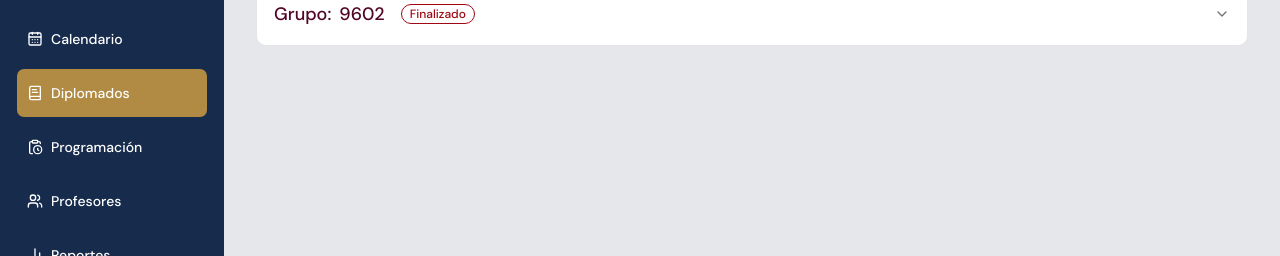
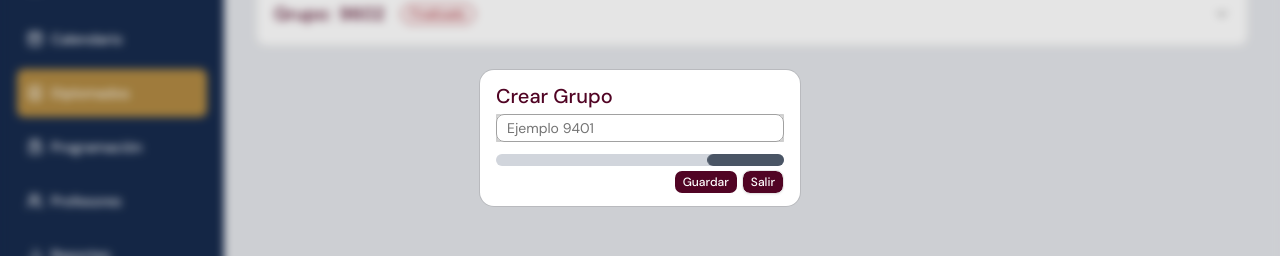
Before and after one commit to cr-gcc/bitacora-diplomados-r, a React (Vite) app: page /diplomados/1 in a window 1280 px wide. Both pictures are taken after a click on the button "Crear grupo". Shown: the part 262-518 px from the top of the page. Built offline with nearby package versions, Linux system fonts and the light colour scheme.

Commit message:
Página de grupos con modales

```diff
--- a/src/components/layouts/components/accordions/GroupAcordion.tsx
+++ b/src/components/layouts/components/accordions/GroupAccordion.tsx
@@ -24,7 +24,7 @@ interface Props {
     }[];
 }
 
-export function GroupAcordion({ items }: Props) {
+export function GroupAccordion({ items }: Props) {
     return (
         <Accordion className="bg-white w-full rounded-lg border">
             {items.map((item) => (
--- /dev/null
+++ b/src/components/layouts/components/modals/CheckModuleModal.tsx
@@ -0,0 +1,37 @@
+import { Button } from "@/components/ui/button"
+import {
+    Dialog,
+    DialogClose,
+    DialogContent,
+    DialogFooter,
+    DialogHeader,
+    DialogTitle,
+} from "@/components/ui/dialog"
+import { ProgressBar } from "@components/layouts/components/loading/ProgressBar";
+
+interface Props {
+    open: boolean;
+    onOpenChange: (open: boolean) => void;
+}
+
+export function CheckModuleModal({ open, onOpenChange }: Props) {
+    return (
+        <Dialog open={open} onOpenChange={onOpenChange}>
+            <DialogContent className="w-full sm:w-1/4 px-4 py-3 gap-y-1" showCloseButton={false} >
+                <DialogHeader>
+                    <DialogTitle className="text-xl text-pink-950">Verificar Módulo</DialogTitle>
+                </DialogHeader>
+                <div className="no-scrollbar max-h-[50vh] overflow-y-auto mb-2">
+                    <p className="text-center">¿Desea verificar este módulo de forma permanente?</p>
+                </div>
+                <div>
+                    <ProgressBar />
+                </div>
+                <DialogFooter className="w-full gap-x-1">
+                    <Button className="bg-pink-950 text-xs text-white hover:bg-pink-950/90 hover:text-white cursor-pointer" size="xs">Guardar</Button>
+                    <DialogClose render={<Button variant="outline" className="bg-pink-950 text-xs text-white hover:bg-pink-950/90 hover:text-white cursor-pointer" size="xs">Salir</Button>} />
+                </DialogFooter>
+            </DialogContent>
+        </Dialog>
+    )
+}
--- /dev/null
+++ b/src/components/layouts/components/modals/CreateGroupModal.tsx
@@ -0,0 +1,38 @@
+import { Button } from "@/components/ui/button"
+import {
+    Dialog,
+    DialogClose,
+    DialogContent,
+    DialogFooter,
+    DialogHeader,
+    DialogTitle,
+} from "@/components/ui/dialog"
+import { Input } from "@/components/ui/input"
+import { ProgressBar } from "@components/layouts/components/loading/ProgressBar";
+
+interface Props {
+    open: boolean;
+    onOpenChange: (open: boolean) => void;
+}
+
+export function CreateGroupModal({ open, onOpenChange }: Props) {
+    return (
+        <Dialog open={open} onOpenChange={onOpenChange}>
+            <DialogContent className="w-full sm:w-1/4 px-4 py-3 gap-y-1" showCloseButton={false} >
+                <DialogHeader>
+                    <DialogTitle className="text-xl text-pink-950">Crear Grupo</DialogTitle>
+                </DialogHeader>
+                <div className="no-scrollbar max-h-[50vh] overflow-y-auto mb-2">
+                    <Input className="h-7" placeholder="Ejemplo 9401" />
+                </div>
+                <div>
+                    <ProgressBar />
+                </div>
+                <DialogFooter className="w-full gap-x-1">
+                    <Button className="bg-pink-950 text-xs text-white hover:bg-pink-950/90 hover:text-white cursor-pointer" size="xs">Guardar</Button>
+                    <DialogClose render={<Button variant="outline" className="bg-pink-950 text-xs text-white hover:bg-pink-950/90 hover:text-white cursor-pointer" size="xs">Salir</Button>} />
+                </DialogFooter>
+            </DialogContent>
+        </Dialog>
+    )
+}
--- /dev/null
+++ b/src/components/layouts/components/modals/DeleteGroupModal.tsx
@@ -0,0 +1,37 @@
+import { Button } from "@/components/ui/button"
+import {
+    Dialog,
+    DialogClose,
+    DialogContent,
+    DialogFooter,
+    DialogHeader,
+    DialogTitle,
+} from "@/components/ui/dialog"
+import { ProgressBar } from "@components/layouts/components/loading/ProgressBar";
+
+interface Props {
+    open: boolean;
+    onOpenChange: (open: boolean) => void;
+}
+
+export function DeleteGroupModal({ open, onOpenChange }: Props) {
+    return (
+        <Dialog open={open} onOpenChange={onOpenChange}>
+            <DialogContent className="w-full sm:w-1/4 px-4 py-3 gap-y-1" showCloseButton={false} >
+                <DialogHeader>
+                    <DialogTitle className="text-xl text-pink-950">Eliminar Grupo</DialogTitle>
+                </DialogHeader>
+                <div className="no-scrollbar max-h-[50vh] overflow-y-auto mb-2">
+                    <p className="text-center">¿Desea eliminar este grupo de forma permanente?</p>
+                </div>
+                <div>
+                    <ProgressBar />
+                </div>
+                <DialogFooter className="w-full gap-x-1">
+                    <Button className="bg-pink-950 text-xs text-white hover:bg-pink-950/90 hover:text-white cursor-pointer" size="xs">Guardar</Button>
+                    <DialogClose render={<Button variant="outline" className="bg-pink-950 text-xs text-white hover:bg-pink-950/90 hover:text-white cursor-pointer" size="xs">Salir</Button>} />
+                </DialogFooter>
+            </DialogContent>
+        </Dialog>
+    )
+}
--- /dev/null
+++ b/src/components/layouts/components/modals/EditGroupModal.tsx
@@ -0,0 +1,38 @@
+import { Button } from "@/components/ui/button"
+import {
+    Dialog,
+    DialogClose,
+    DialogContent,
+    DialogFooter,
+    DialogHeader,
+    DialogTitle,
+} from "@/components/ui/dialog"
+import { Input } from "@/components/ui/input"
+import { ProgressBar } from "@components/layouts/components/loading/ProgressBar";
+
+interface Props {
+    open: boolean;
+    onOpenChange: (open: boolean) => void;
+}
+
+export function EditGroupModal({ open, onOpenChange }: Props) {
+    return (
+        <Dialog open={open} onOpenChange={onOpenChange}>
+            <DialogContent className="w-full sm:w-1/4 px-4 py-3 gap-y-1" showCloseButton={false} >
+                <DialogHeader>
+                    <DialogTitle className="text-xl text-pink-950">Crear Grupo</DialogTitle>
+                </DialogHeader>
+                <div className="no-scrollbar max-h-[50vh] overflow-y-auto mb-2">
+                    <Input className="h-7" placeholder="Ejemplo 9401" />
+                </div>
+                <div>
+                    <ProgressBar />
+                </div>
+                <DialogFooter className="w-full gap-x-1">
+                    <Button className="bg-pink-950 text-xs text-white hover:bg-pink-950/90 hover:text-white cursor-pointer" size="xs">Guardar</Button>
+                    <DialogClose render={<Button variant="outline" className="bg-pink-950 text-xs text-white hover:bg-pink-950/90 hover:text-white cursor-pointer" size="xs">Salir</Button>} />
+                </DialogFooter>
+            </DialogContent>
+        </Dialog>
+    )
+}
--- /dev/null
+++ b/src/components/layouts/components/modals/EditModuleModal.tsx
@@ -0,0 +1,37 @@
+import { Button } from "@/components/ui/button"
+import {
+    Dialog,
+    DialogClose,
+    DialogContent,
+    DialogFooter,
+    DialogHeader,
+    DialogTitle,
+} from "@/components/ui/dialog"
+import { ProgressBar } from "@components/layouts/components/loading/ProgressBar";
+
+interface Props {
+    open: boolean;
+    onOpenChange: (open: boolean) => void;
+}
+
+export function EditModuleModal({ open, onOpenChange }: Props) {
+    return (
+        <Dialog open={open} onOpenChange={onOpenChange}>
+            <DialogContent className="w-full sm:w-1/4 px-4 py-3 gap-y-1" showCloseButton={false} >
+                <DialogHeader>
+                    <DialogTitle className="text-xl text-pink-950">Editar Módulo</DialogTitle>
+                </DialogHeader>
+                <div className="no-scrollbar max-h-[50vh] overflow-y-auto mb-2">
+                    <p className="text-center">¿Desea editar este módulo de forma permanente?</p>
+                </div>
+                <div>
+                    <ProgressBar />
+                </div>
+                <DialogFooter className="w-full gap-x-1">
+                    <Button className="bg-pink-950 text-xs text-white hover:bg-pink-950/90 hover:text-white cursor-pointer" size="xs">Guardar</Button>
+                    <DialogClose render={<Button variant="outline" className="bg-pink-950 text-xs text-white hover:bg-pink-950/90 hover:text-white cursor-pointer" size="xs">Salir</Button>} />
+                </DialogFooter>
+            </DialogContent>
+        </Dialog>
+    )
+}
--- a/src/components/ui/dialog.tsx
+++ b/src/components/ui/dialog.tsx
@@ -5,8 +5,38 @@ import { cn } from "cn"
 import { Button } from "@/components/ui/button"
 import { XIcon } from "lucide-react"
 
-function Dialog({ ...props }: DialogPrimitive.Root.Props) {
-  return <DialogPrimitive.Root data-slot="dialog" {...props} />
+interface DialogProps extends DialogPrimitive.Root.Props {
+  closeOnEscape?: boolean
+  closeOnOutsideClick?: boolean
+}
+
+function Dialog({
+  closeOnEscape = false,
+  closeOnOutsideClick = false,
+  disablePointerDismissal,
+  onOpenChange,
+  ...props
+}: DialogProps) {
+  return (
+    <DialogPrimitive.Root
+      data-slot="dialog"
+      disablePointerDismissal={disablePointerDismissal ?? !closeOnOutsideClick}
+      onOpenChange={(open, eventDetails) => {
+        if (!open) {
+          if (!closeOnEscape && eventDetails.reason === "escape-key") {
+            eventDetails.cancel?.()
+            return
+          }
+          if (!closeOnOutsideClick && eventDetails.reason === "outside-press") {
+            eventDetails.cancel?.()
+            return
+          }
+        }
+        onOpenChange?.(open, eventDetails)
+      }}
+      {...props}
+    />
+  )
 }
 
 function DialogTrigger({ ...props }: DialogPrimitive.Trigger.Props) {
--- a/src/pages/groups/GroupsPage.tsx
+++ b/src/pages/groups/GroupsPage.tsx
@@ -1,7 +1,18 @@
-import { GroupAcordion } from "@components/layouts/components/accordions/GroupAcordion";
+import { useState } from "react";
+import { GroupAccordion } from "@components/layouts/components/accordions/GroupAccordion";
 import { Button } from "@/components/ui/button";
+import { CreateGroupModal } from "@components/layouts/components/modals/CreateGroupModal";
+import { EditGroupModal } from "@components/layouts/components/modals/EditGroupModal";
+import { DeleteGroupModal } from "@components/layouts/components/modals/DeleteGroupModal";
+import { CheckModuleModal } from "@/components/layouts/components/modals/CheckModuleModal";
+import { EditModuleModal } from "@/components/layouts/components/modals/EditModuleModal";
 
 export function GroupsPage() {
+    const [openCreate, setOpenCreate] = useState(false);
+    const [openEdit, setOpenEdit] = useState(false);
+    const [openDelete, setOpenDelete] = useState(false);
+    const [openCheck, setOpenCheck] = useState(false);
+    const [openEditModule, setOpenEditModule] = useState(false);
     const items = [
         {
             id: 1,
@@ -110,6 +121,7 @@ export function GroupsPage() {
     ]
 
     return (
+        <>
             <div id="groups" className="flex flex-col gap-y-8 pb-12">
                 <div className="flex flex-1 justify-between">
                     <div className="flex flex-col">
@@ -121,14 +133,27 @@ export function GroupsPage() {
                         </p>
                     </div>
                     <div className="flex gap-x-4">
-                    <Button className="bg-pink-950 text-xs text-white hover:bg-pink-950/90 hover:text-white cursor-pointer" size="sm">Crear grupo</Button>
+                        <Button
+                            size="sm"
+                            className="bg-pink-950 text-xs text-white hover:bg-pink-950/90 hover:text-white cursor-pointer"
+                            onClick={() => setOpenCreate(true)}
+                        >
+                            Crear grupo
+                        </Button>
                     </div>
                 </div>
                 <div>
                     {items.map((item) => (
-                    <GroupAcordion key={item.id} items={[item]} />
+                        <GroupAccordion key={item.id} items={[item]} />
                     ))}
                 </div>
             </div>
+            <CreateGroupModal open={openCreate} onOpenChange={setOpenCreate} />
+            <DeleteGroupModal open={openDelete} onOpenChange={setOpenDelete} />
+            <EditGroupModal open={openEdit} onOpenChange={setOpenEdit} />
+            <CheckModuleModal open={openCheck} onOpenChange={setOpenCheck} />
+            <EditModuleModal open={openEditModule} onOpenChange={setOpenEditModule} />
+        </>
+
     )
 }
```
Lines whose indentation alone changed are shown as unchanged.
